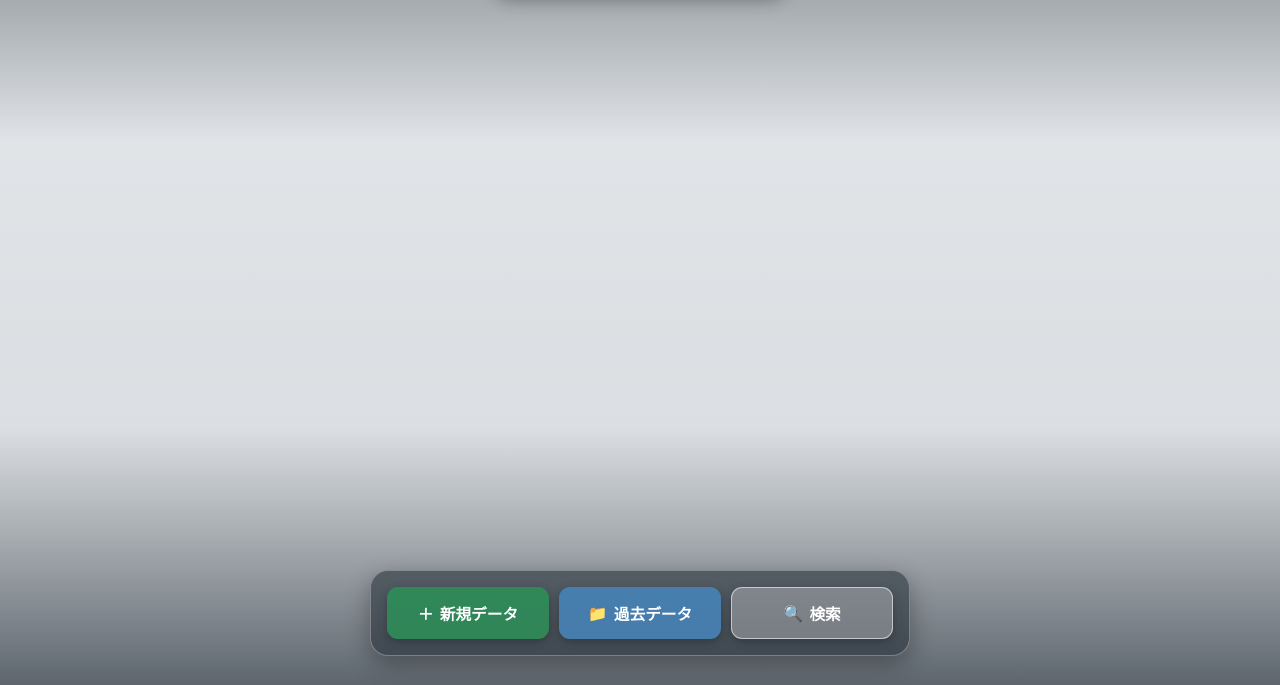
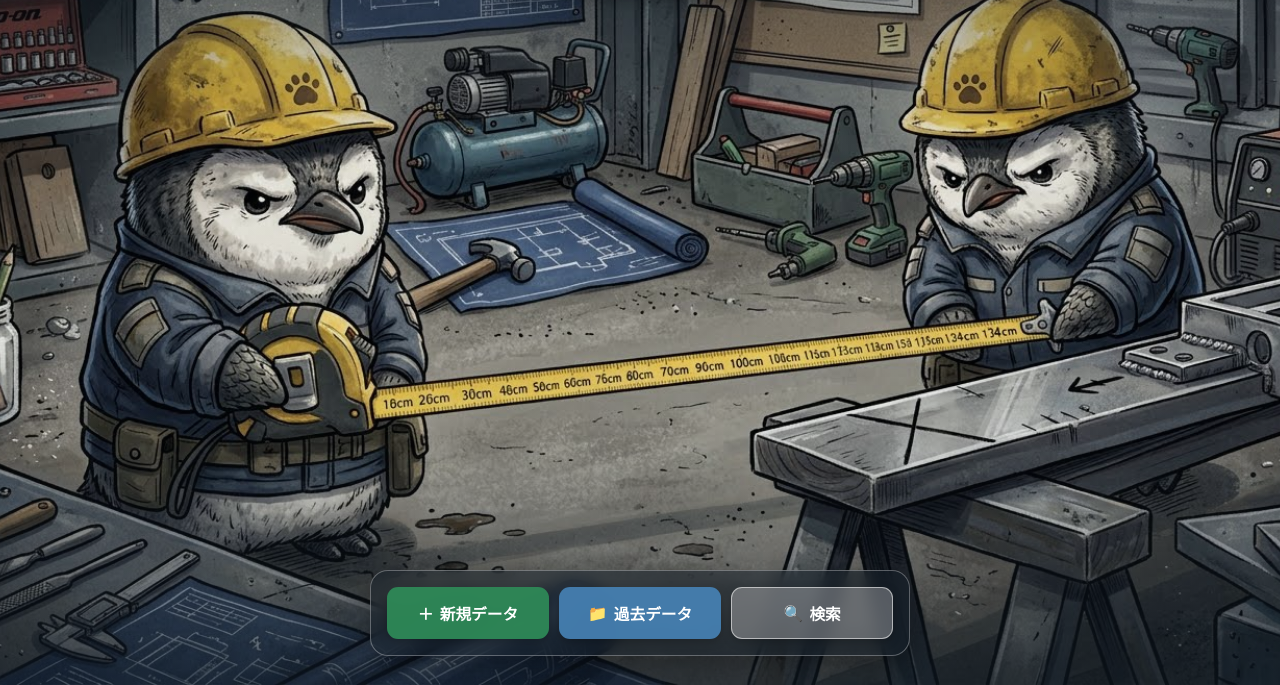
Before and after one commit to blue-sky-dev783/billet-app, a plain HTML site: page index.html in a window 1280 px wide. Shown: the part 115-800 px from the top of the page. Drawn offline with Linux system fonts and the light colour scheme.

```diff
--- a/index.html
+++ b/index.html
@@ -34,7 +34,6 @@
       justify-content: space-between;
       align-items: center;
       color: #ffffff;
-      /* 上で生成した画像を「cover-penguins.jpg」という名前でindex.htmlと同じ場所に保存してください */
       background-image: linear-gradient(
                           to bottom,
                           rgba(15, 25, 35, 0.55) 0%,
@@ -42,7 +41,7 @@
                           rgba(15, 25, 35, 0.10) 68%,
                           rgba(15, 25, 35, 0.65) 100%
                         ),
-                        url('cover-penguins.jpg');
+                        url('IMG_8b01f5e2-4be6-4879-a7f5-1e859f080a9d.jpg');
       background-size: cover;
       background-position: center;
       background-repeat: no-repeat;
```
